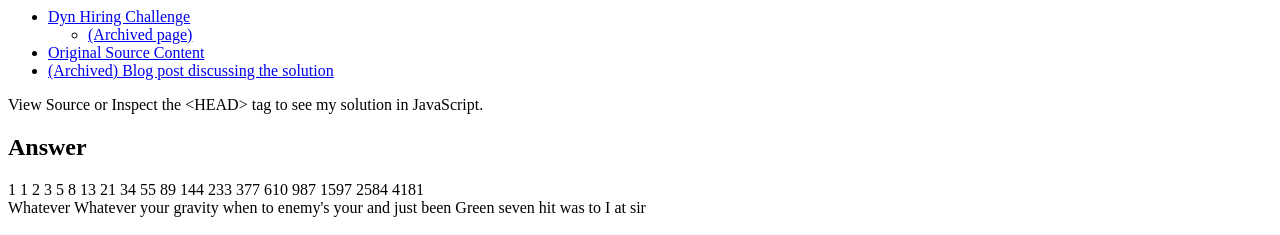
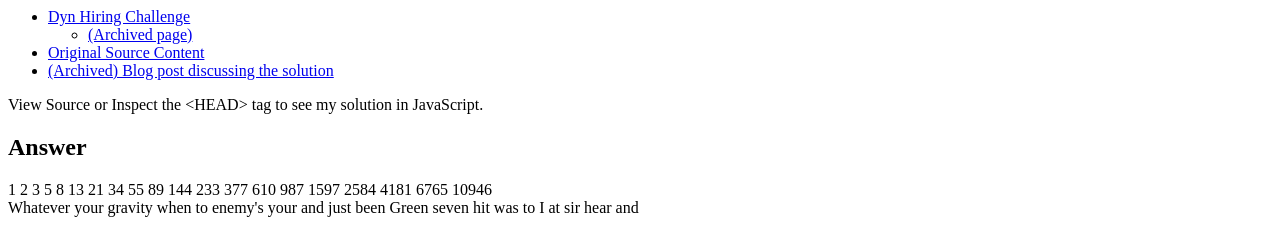
Before and after one commit to swanson8r/DynCodeChallenge, a plain HTML site: page index.html in a window 1280 px wide. Shown: the top 235 px of the page. Drawn offline with Linux system fonts and the light colour scheme.

Commit message:
Correct the correction
Needed to adjust the initial state of the sequence, not the index to continue from it.

```diff
--- a/index.html
+++ b/index.html
@@ -62,12 +62,12 @@ function ParseContent(ContentID){
 //https://en.wikipedia.org/wiki/Fibonacci_number
 //https://blog.nraboy.com/2015/01/fibonacci-sequence-printed-javascript/
 function  fib(n) {
-    var a = 0, b = 1, f = 1;
+	var a = 1, b = 1, f = 1; //to avoid duplicates, use Fibonacci's approach (skip 0 and the first 1)
 
 	AnswerPhrase += " " + ContentWords[f-1];
 	Sequence += " " + f;
 
-    for(var i = 3; i <= n; i++) { //to avoid duplicates, use Fibonacci's approach and start looping at the third number in the sequence (skip 0 and the first 1)
+	for(var i = 2; i <= n; i++) { // continue by iterating from the second number in the sequence
 		//add the previous two numbers in the sequence
 		f = a + b;
 
@@ -80,11 +80,11 @@ function  fib(n) {
 		AnswerPhrase += " " + ContentWords[f-1]; //Offset by 1 for 0-based array index.
 
 		//prepare for the next iteration
-        a = b;
-        b = f;
-    }
+		a = b;
+		b = f;
+	}
 	//return the fibonacci number for the given input. Can be used if calling the function in a loop.
-    return f;
+	return f;
 };
 
 
```
